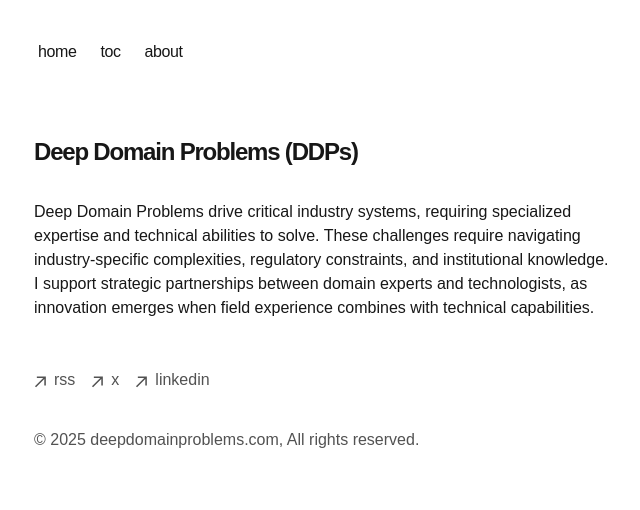
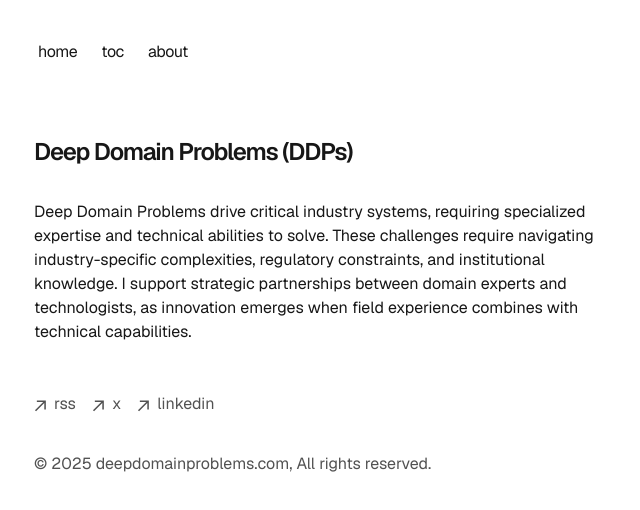
Before and after one commit to deepdomainproblems/deepdomainproblems.github.io, a Next.js app: page / in a window 1280 px wide. Shown: the top 510 px of the page, without its empty margins (318-958 px from the left). Built offline with nearby package versions, Linux system fonts and the light colour scheme.

Commit message:
Update font family in globals.css for improved typography

```diff
--- a/src/app/globals.css
+++ b/src/app/globals.css
@@ -15,7 +15,7 @@
 body {
   color: var(--foreground);
   background: var(--background);
-  font-family: Arial, Helvetica, sans-serif;
+  font-family: "Geist", Helvetica, sans-serif;
 }
 
 ::selection {
```
